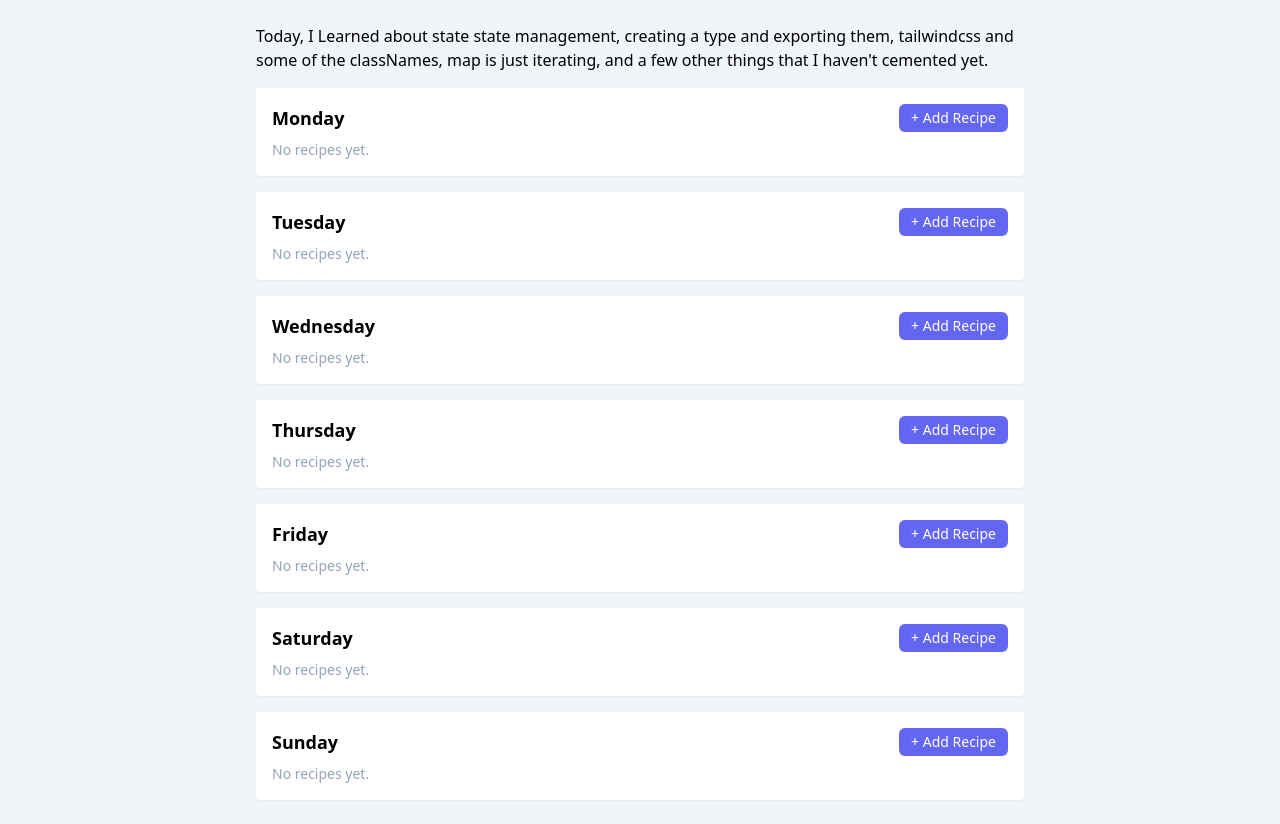
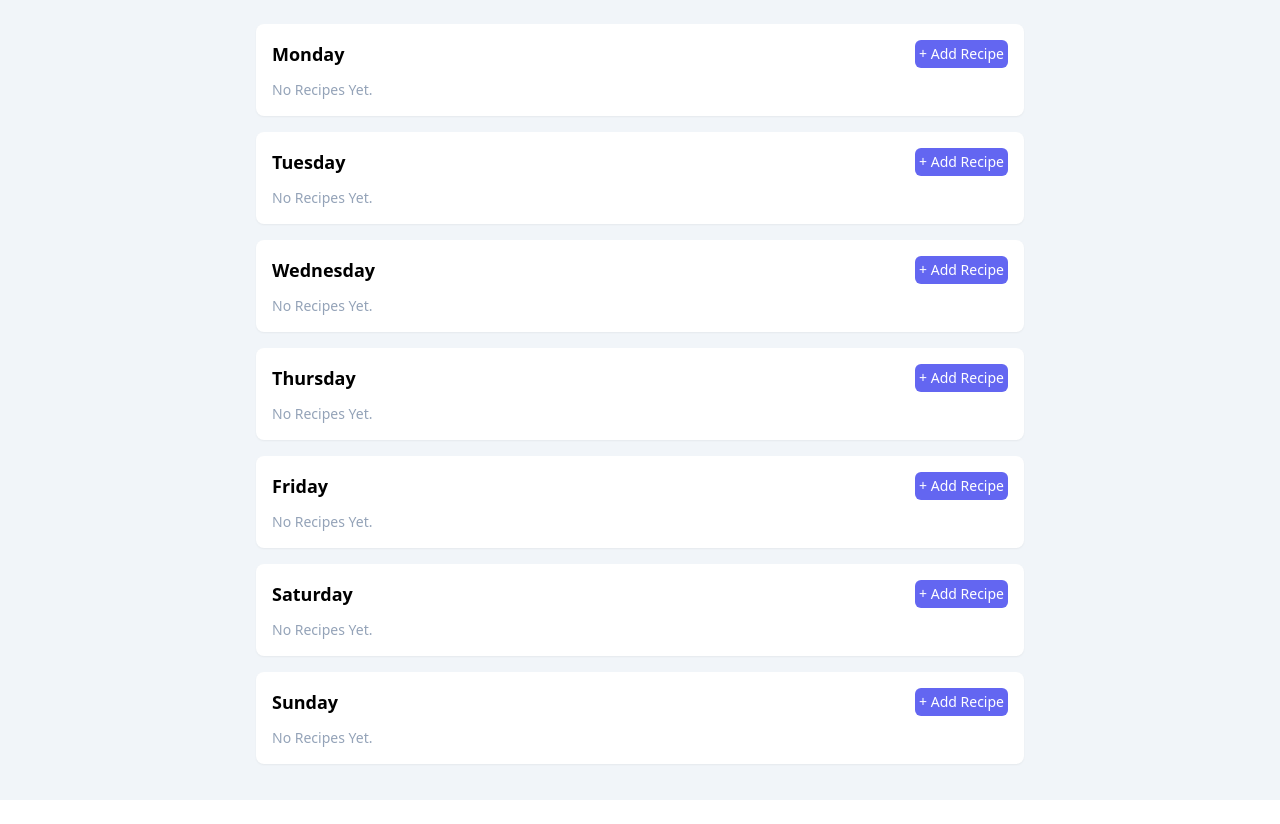
Before and after one commit to ATekyWolff/Meal-Planner, a React (Vite) app: page / in a window 1280 px wide. After the commit the page ends 800 px from the top, so only its background shows below. Built offline with nearby package versions, Linux system fonts and the light colour scheme.

Commit message:
Add/Remove list added

```diff
--- a/src/App.tsx
+++ b/src/App.tsx
@@ -1,5 +1,6 @@
 import { useState } from 'react';
 import { DAYS, type DayName, type WeekPlan } from './features/weekly-planner/types';
+import DayCard from './features/weekly-planner/components/DayCard';
 
 const createId = () => Math.random().toString(36).slice(2);
 
@@ -20,43 +21,31 @@ export default function App() {
   });
 
   // dummy recipe button for now
-  const handleAddRecipe = (day: DayName) => {
+  const handleAddRecipe = (day: DayName, recipeName: string) => {
     setWeek((prev) => ({
       ...prev,
-      [day]: [
-        ...prev[day],
-        { id: createId(), name: "New Recipe" }
-      ]
+      [day]: [...prev[day], { id: createId(), name: recipeName }]
+    }));
+  }
+
+  const handleRemoveRecipe = (day: DayName, recipeId: string) => {
+    setWeek((prev) => ({
+      ...prev,
+      [day]: prev[day].filter((r) => r.id !== recipeId)
     }));
   }
 
   return (
     <div className='min-h-screen bg-slate-100 p-6'>
       <div className='max-w-3xl mx-auto space-y-4'>
-        <h2>Today, I Learned about state state management, creating a type and exporting them, tailwindcss and some of the classNames, map is just iterating, and a few other things that I haven't cemented yet.</h2>
         {DAYS.map((day) => (
-          <div key={day} className='bg-white p-4 rounded shadow-sm'>
-            <div className='flex items-center justify-between mb-2'>
-              <h2 className='text-lg font-semibold'>{day}</h2>
-              <button
-                onClick={() => handleAddRecipe(day)}
-                className='text-sm px-3 py-1 rounded-md bg-indigo-500 text-white hover:bg-indigo-600'>
-                + Add Recipe
-              </button>
-            </div>
-
-          {week[day].length === 0 ? (
-            <p className='text-sm text-slate-400'>No recipes yet.</p>
-          ) : (
-            <ul className=''>
-              {week[day].map((r) => (
-                <li className=''>
-                  {r.name}
-                </li>
-              ))}
-            </ul>
-          )}
-          </div>
+          <DayCard
+            key={day}
+            day={day}
+            recipes={week[day]}
+            onAddRecipe={handleAddRecipe}
+            onRemoveRecipe={handleRemoveRecipe}
+          />
         ))}
       </div>
     </div>
--- /dev/null
+++ b/src/features/weekly-planner/components/DayCard.tsx
@@ -0,0 +1,76 @@
+import { useState } from 'react';
+import { type DayName, type Recipe } from '../types';
+
+interface DayCardProps {
+    day: DayName;
+    recipes: Recipe[];
+    onAddRecipe: (day: DayName, recipeName: string) => void;
+    onRemoveRecipe: (day: DayName, recipeId: string) => void;
+}
+
+const DayCard: React.FC<DayCardProps> = ({ day, recipes, onAddRecipe, onRemoveRecipe }) => {
+    const [isAdding, setIsAdding] = useState(false);
+    const [newRecipeName, setNewRecipeName] = useState("");
+
+    const handleSubmit = (e: React.FormEvent) => {
+        e.preventDefault();
+        if (!newRecipeName.trim()) return;
+        onAddRecipe(day, newRecipeName.trim());
+        setNewRecipeName("");
+        setIsAdding(false);
+    }
+
+    return (
+        <section className='bg-white rounded-lg shadow-sm p-4'>
+            <div className='flex items-center justify-between mb-3'>
+                <h2 className='text-lg font-semibold'>{day}</h2>
+                <button
+                    className='text-sm px-1 py-1 rounded-md bg-indigo-500 text-white hover:bg-indigo-600'
+                    onClick={() => setIsAdding((prev) => !prev)}
+                >
+                    + Add Recipe
+                </button>
+            </div>
+
+        {isAdding && (
+            <form onSubmit={handleSubmit} className=''>
+                <input
+                    type="text"
+                    value={newRecipeName}
+                    onChange={(e) => setNewRecipeName(e.target.value)}
+                    placeholder='Recipe Name'
+                    className='flex-1 rounded-md border border-slate-200 px-3 py-2 text-sm focus:ring-2 focus:ring-indigo-500' />
+                <button
+                    type='submit'
+                    className='text-sm px-3 py-2 rounded-md bg-slate-900 text-white'
+                >
+                    Save
+                </button>
+            </form>
+        )}
+
+        {recipes.length === 0  ? (
+            <p className='text-sm text-slate-400'>No Recipes Yet.</p>
+        ) : (
+            <ul className="space-y-2 text-sm">
+                {recipes.map((r) => (
+                    <li
+                    key={r.id}
+                    className="flex items-center justify-between border border-slate-200 rounded-md px-3 py-2"
+                    >
+                    <span>{r.name}</span>
+                    <button
+                        onClick={() => onRemoveRecipe(day, r.id)}
+                        className="text-xs text-red-500 hover:text-red-600"
+                    >
+                        ✕
+                    </button>
+                    </li>
+                ))}
+            </ul>
+        )}
+    </section>
+    );
+};
+
+export default DayCard;
```
